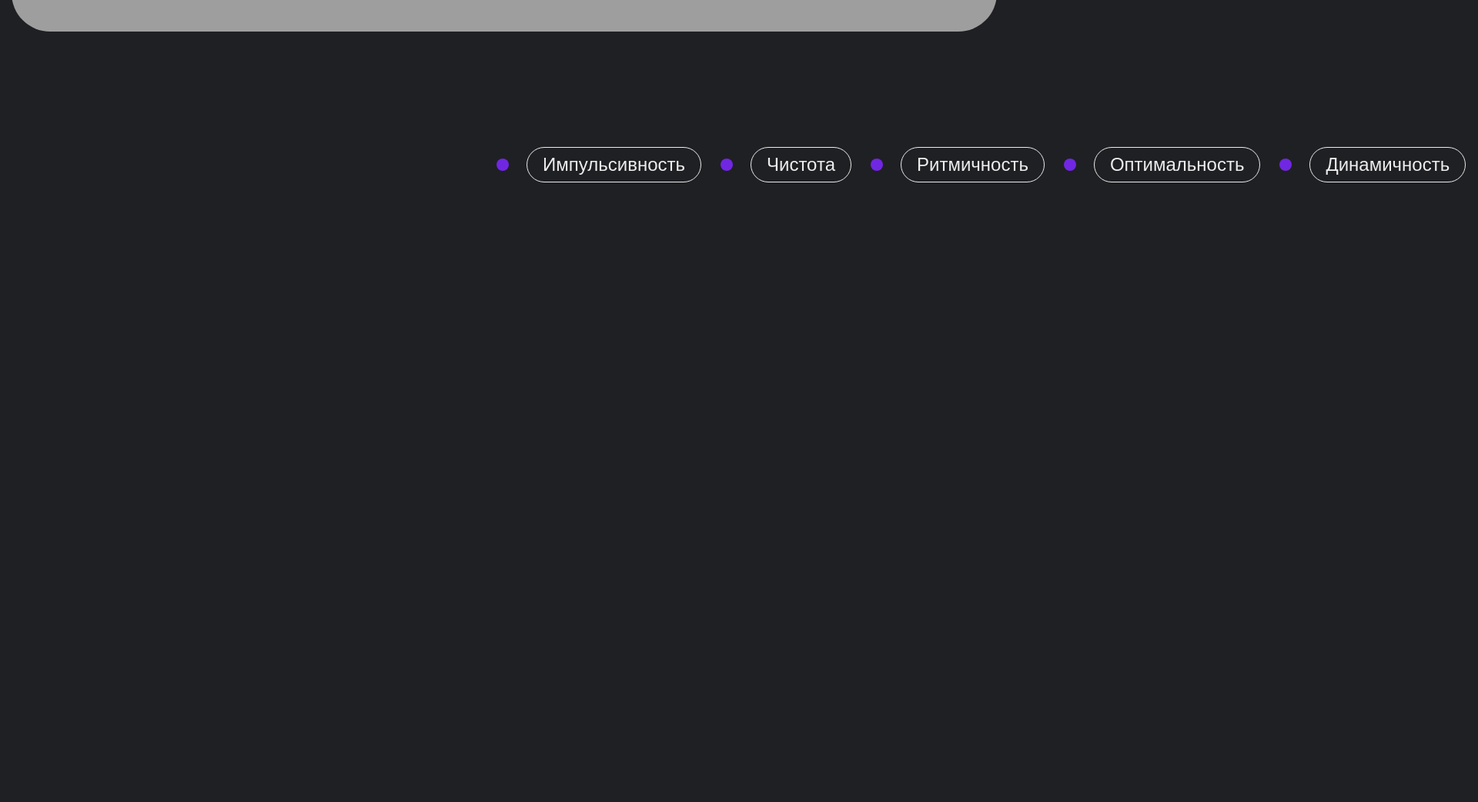
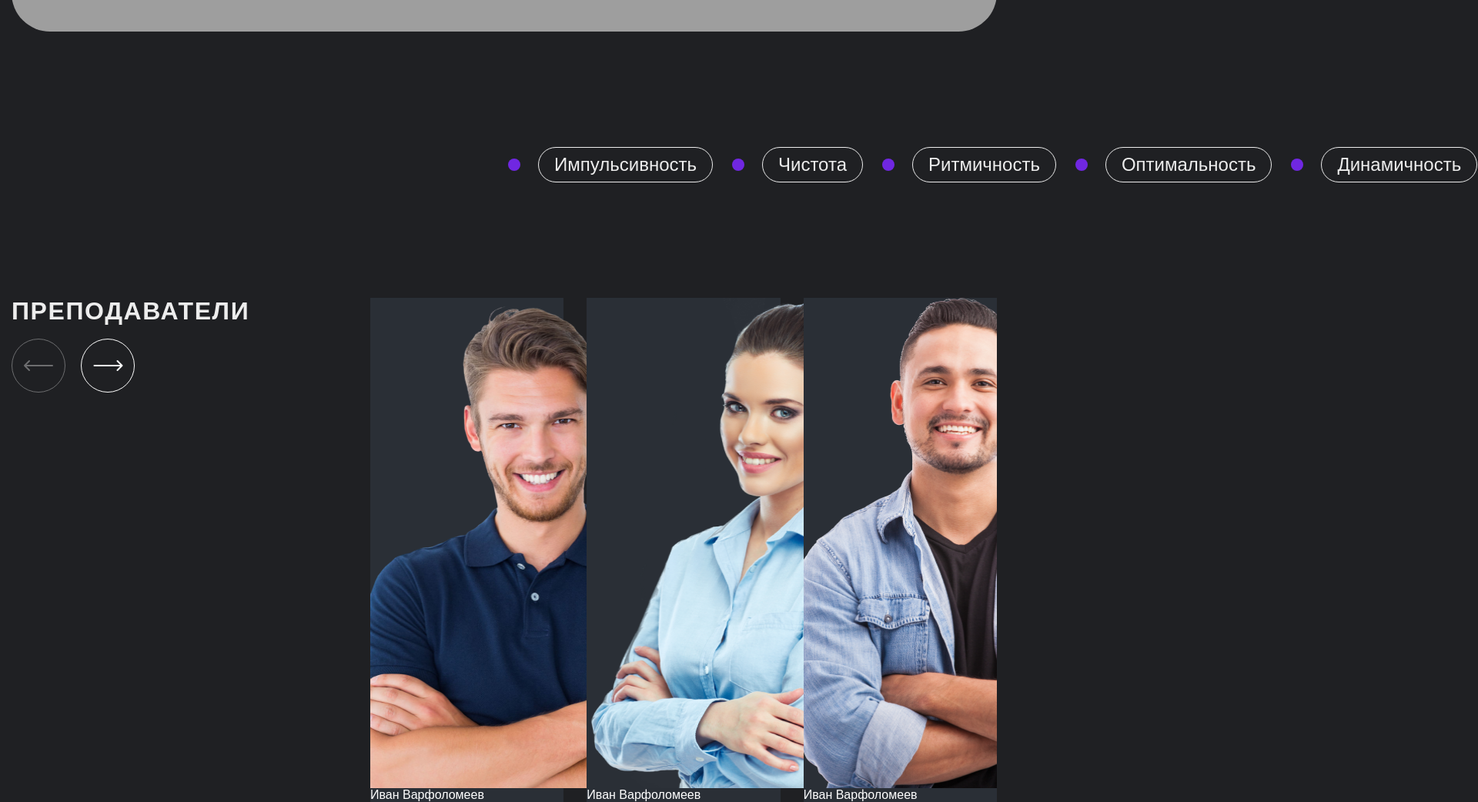
Before and after one commit to Irina-dia/FrontendBlok-Module02-Guitar, a website built with webpack: page src/index.html in a window 1280 px wide. Shown: the part 955-1997 px from the top of the page at 77% size, 1920 px wide, since content can reach past the window. Before the commit the page ends 1192 px from the top, so only its background shows below. Built offline with nearby package versions, Linux system fonts and the light colour scheme; grey boxes are pictures that could not be loaded; a web font is replaced by a local one.

Commit message:
feat: add swiper with teacher part 1 razmetka + navigation

```diff
--- a/package.json
+++ b/package.json
@@ -16,6 +16,7 @@
     "webpack-dev-server": "^5.2.0"
   },
   "dependencies": {
-    "html-webpack-plugin": "^5.6.3"
+    "html-webpack-plugin": "^5.6.3",
+    "swiper": "^11.2.6"
   }
 }
--- a/src/index.html
+++ b/src/index.html
@@ -17,7 +17,7 @@
         </div>
     </header>
 
-    <section class="hero">
+    <section class="section hero">
         <div class="container">
             <div class="banner">
                 <div class="banner__main">
@@ -64,6 +64,7 @@
             </div>
         </div>
     </section>
+    <div class="container">
         <div class="tag">
             <p class="tag__text">Импульсивность</p>
             <p class="tag__text">Чистота</p>
@@ -77,5 +78,63 @@
             <p class="tag__text">Креатив</p>
         </div>
     </div>
+    <section class="section">
+        <div class="container">
+            <div class="course">
+                <div class="course__title">
+                    <h2 class="title title_type-second title_32">преподаватели</h2>
+                    <div class="course-control course__control">
+                        <div class="swiper-button-prev course-control__prev"></div>
+                        <div class="swiper-button-next course-control__next"></div>
+                    </div>
+                </div>
+                <div class="course__content">
+                    <div class="swiper slider-teacher course__teacher">
+                        <div class="swiper-wrapper">
+                            <div class="swiper-slide slider-teacher__item">
+                                <div class="slider-teacher__image-wrapper">
+                                    <img src="./images/teacher/01.png" alt="01" class="image slider-teacher__image">
+                                </div>
+                                <p class="slider-teacher__name">Иван Варфоломеев</p>
+                            </div>
+                            <div class="swiper-slide slider-teacher__item">
+                                <div class="slider-teacher__image-wrapper">
+                                    <img src="./images/teacher/02.png" alt="02" class="image slider-teacher__image">
+                                </div>
+                                <p class="slider-teacher__name">Иван Варфоломеев</p>
+                            </div>
+                            <div class="swiper-slide slider-teacher__item">
+                                <div class="slider-teacher__image-wrapper">
+                                    <img src="./images/teacher/03.png" alt="03" class="image slider-teacher__image">
+                                </div>
+                                <p class="slider-teacher__name">Иван Варфоломеев</p>
+                            </div>
+                            <div class="swiper-slide slider-teacher__item">
+                                <div class="slider-teacher__image-wrapper">
+                                    <img src="./images/teacher/01.png" alt="04" class="image slider-teacher__image">
+                                </div>
+                                <p class="slider-teacher__name">Иван Варфоломеев</p>
+                            </div>
+                            <div class="swiper-slide slider-teacher__item">
+                                <div class="slider-teacher__image-wrapper">
+                                    <img src="./images/teacher/02.png" alt="05" class="image slider-teacher__image">
+                                </div>
+                                <p class="slider-teacher__name">Иван Варфоломеев</p>
+                            </div>
+                            <div class="swiper-slide slider-teacher__item">
+                                <div class="slider-teacher__image-wrapper">
+                                    <img src="./images/teacher/03.png" alt="06" class="image slider-teacher__image">
+                                </div>
+                                <p class="slider-teacher__name">Иван Варфоломеев</p>
+                            </div>
+                        </div>
+                    </div>
+                    <div class="course__scheldule">
+
+                    </div>
+                </div>
+            </div>
+        </div>
+    </section>
 </body>
 </html>
--- a/src/index.js
+++ b/src/index.js
@@ -1 +1,19 @@
-import './styles/main.scss'
+import 'swiper/css';
+import 'swiper/css/navigation';
+import 'swiper/css/pagination';
+import './styles/main.scss';
+
+
+import Swiper from 'swiper';
+import { Navigation, Pagination } from 'swiper/modules';
+
+// init Swiper:
+const swiper = new Swiper('.slider-teacher', {
+    slidesPerView: 3,
+    spaceBetween: 30,
+    navigation: {
+      nextEl: ".swiper-button-next",
+      prevEl: ".swiper-button-prev",
+    },
+    modules: [Navigation, Pagination],
+  });
--- a/src/styles/main.scss
+++ b/src/styles/main.scss
@@ -182,6 +182,12 @@ p {
     line-height: 1.1;
     letter-spacing: 0.05em;
     text-transform: uppercase;
+}
+
+.title_32 {
+    font-weight: 700;
+    font-size: 32px;
+    color: $gray;
 }
 
 .banner {
@@ -381,7 +387,6 @@ p {
     margin-top: 150px;
     padding-left: 44px;
     animation: move-left 20s infinite linear alternate;
-    overflow: hidden;
     &:hover {
         animation-play-state: paused;
     }
@@ -401,12 +406,14 @@ p {
         border-radius: 50px;
         &::before {
             content: '';
+            display: block;
             position: absolute;
             width: 16px;
             height: 16px;
             background-color: $accent;
             border-radius: 50%;
             left: -40px;
+            top: calc(50% - 8px);
         }
     }
 }
@@ -419,3 +426,85 @@ p {
         transform: translate(-100%, 0);
     }
 }
+
+.course {
+    margin-top: 150px;
+    display: flex;
+    gap: 71px;
+
+    &__title {
+        flex-basis: 395px;
+    }
+
+    &__content {
+        flex-basis: calc(100% - 395px - 71px);
+        width: calc(100% - 395px - 71px);
+    }
+
+    &__control {
+        margin-top: 40px;
+    }
+}
+
+.course-control {
+    display: flex;
+    align-items: center;
+    gap: 20px;
+
+    &__prev, &__next {
+        display: flex;
+        justify-content: center;
+        align-items: center;
+        width: 68px;
+        height: 68px;
+        border: 1px solid $light;
+        border-radius: 100%;
+        position: inherit;
+        right: inherit;
+        left: inherit;
+        transition: $tr;
+
+        &::after {
+            content: '';
+            display: block;
+            width: 49px;
+            height: 49px;
+            background-repeat: no-repeat;
+            background-size: contain;
+        }
+
+        &:hover {
+            border: 1px solid $accent;
+            background: $accent;
+        }
+    }
+
+    &__prev {
+        &::after {
+            background: url(../images/ui/arrow-prev.svg) no-repeat center center;
+        }
+    }
+
+    &__next {
+        &::after {
+            background: url(../images/ui/arrow-next.svg) no-repeat center center;
+        }
+    }
+}
+
+.slider-teacher {
+    &__item {
+        background-color: $dark;
+    }
+
+    &__image-wrapper {
+        width: 438px;
+        height: 637px;
+        min-width: 438px;
+        max-height: 637px;
+    }
+
+    &__image {
+        width: 100%;
+    }
+}
```
Also changed, not shown: src/images/teacher/01.png (added), src/images/teacher/02.png (added), src/images/teacher/03.png (added), src/images/ui/arrow-next.svg (added), src/images/ui/arrow-prev.svg (added), 1 other file. Lines whose indentation alone changed are shown as unchanged.
